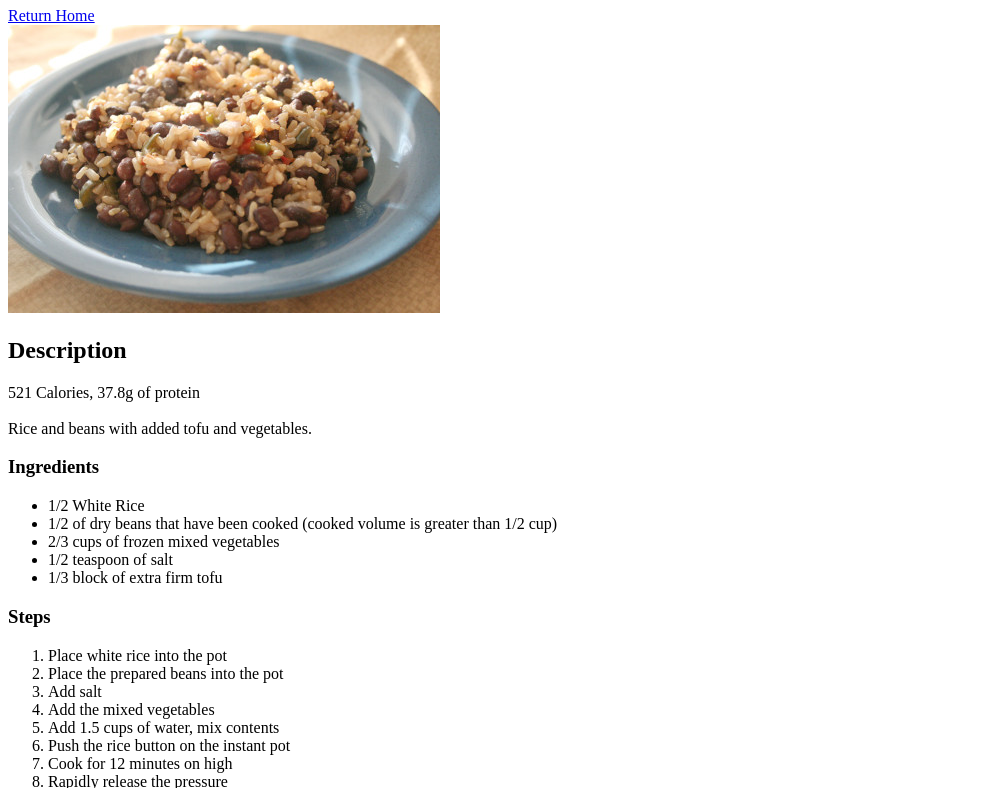
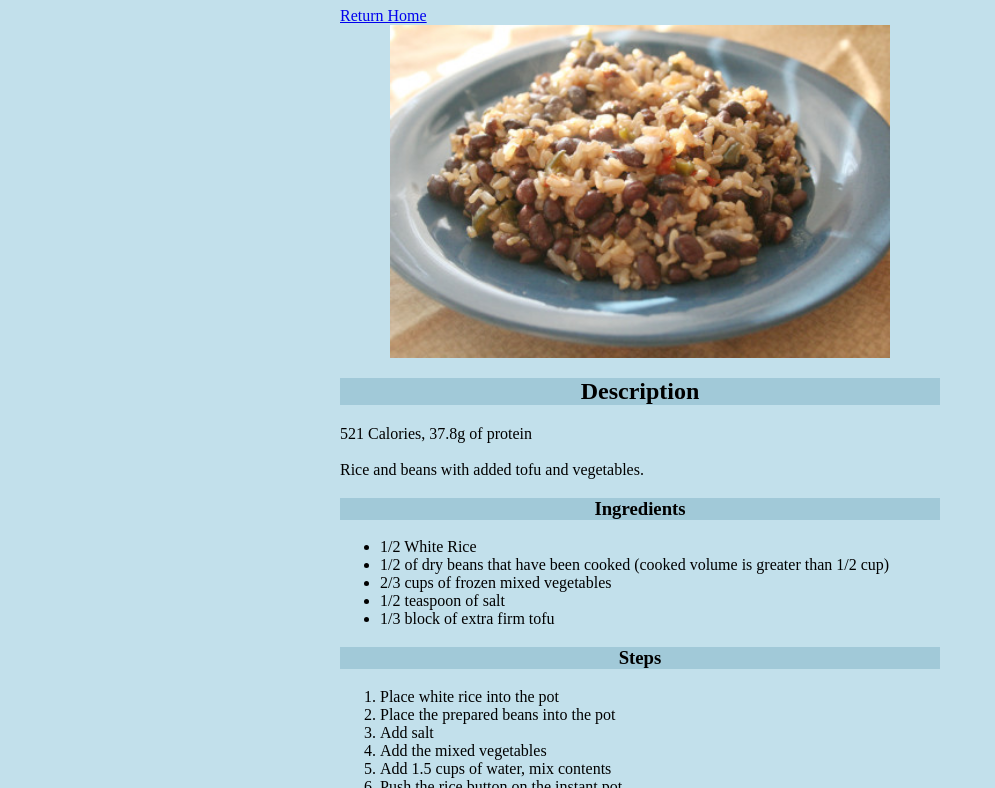
Before and after one commit to Qwarkeh/odin-recipes, a plain HTML site: page recipes/rice-beans.html in a window 1280 px wide. Shown: the part 73-861 px from the top of the page, without its empty margins (0-995 px from the left). Drawn offline with Linux system fonts and the light colour scheme.

Commit message:
updated rice-and-beans.html

```diff
--- a/recipes/rice-beans.html
+++ b/recipes/rice-beans.html
@@ -5,8 +5,10 @@
     <meta http-equiv="X-UA-Compatible" content="IE=edge">
     <meta name="viewport" content="width=device-width, initial-scale=1.0">
     <title>Rice and Beans</title>
+    <link rel="stylesheet" href="../css/styles.css">
 </head>
 <body>
+    <div>
         <h1>Instant Pot Rice and Beans</h1>
         <a href="../index.html">Return Home</a>
         <br>
@@ -41,7 +43,6 @@
             <li>Add tofu, mix contents</li>
             <li>Let cool and serve</li>
         </ol>
-
-
+    </div>
 </body>
 </html>
```
Lines whose indentation alone changed are shown as unchanged.
